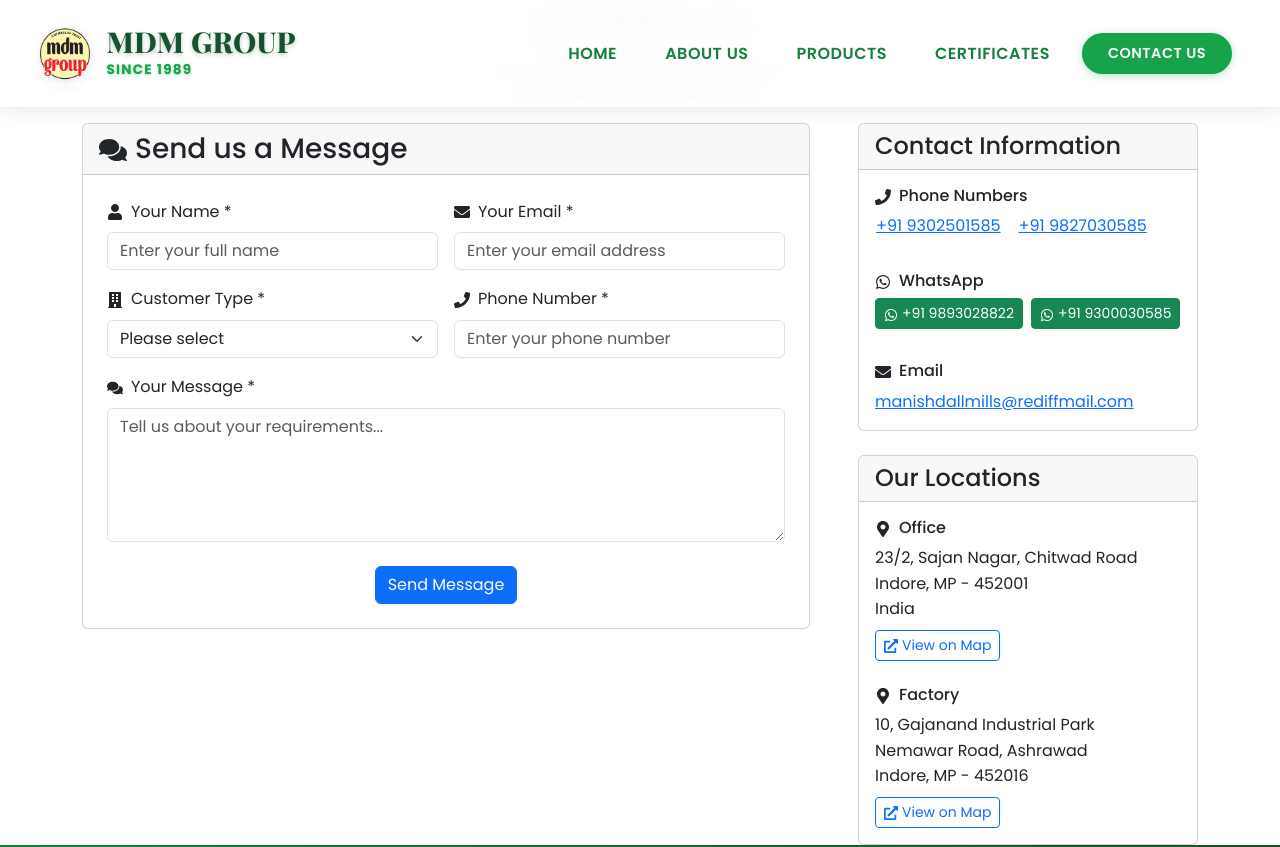
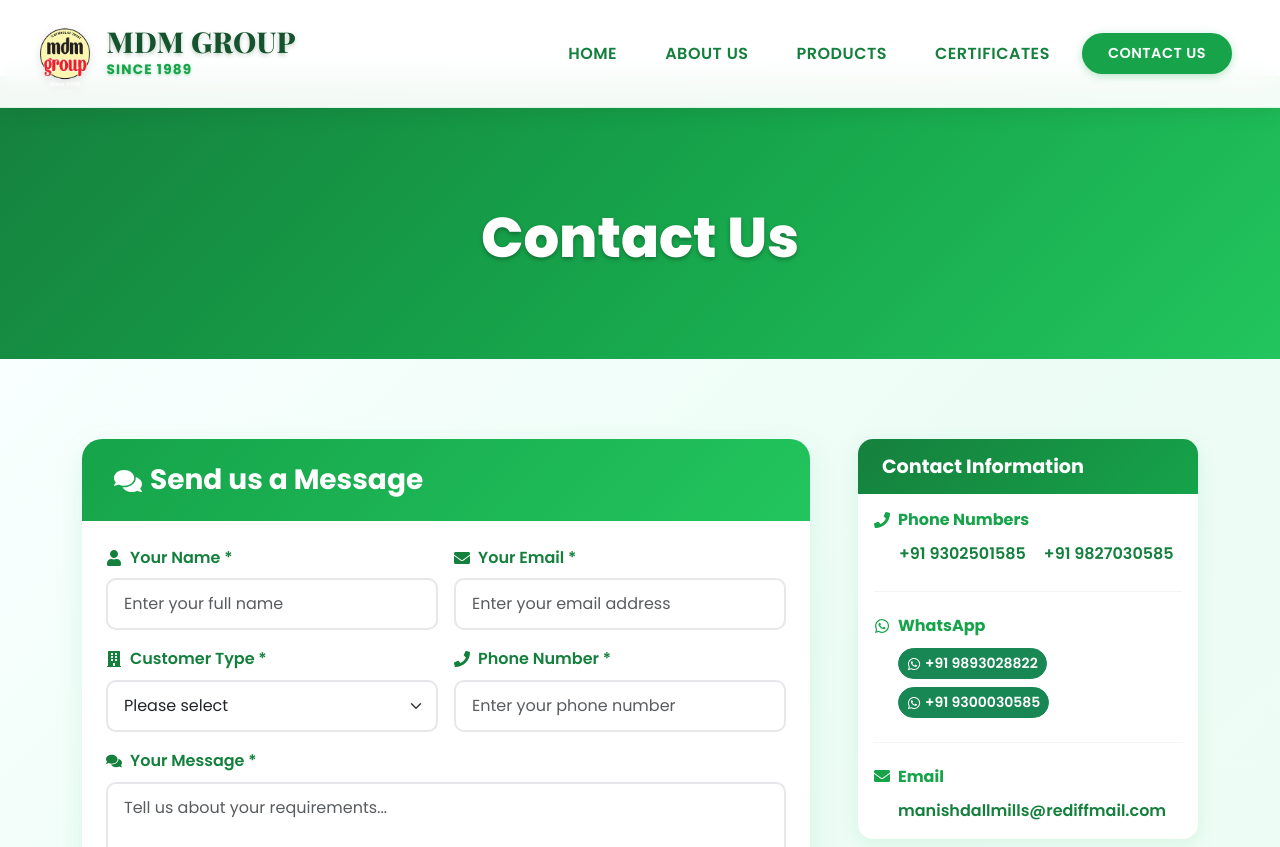
Before and after one commit to sanskriti100903/mdm-website, a React (Create React App) app: page /contact in a window 1280 px wide. Shown: the top 847 px of the page. Built offline with nearby package versions, Linux system fonts and the light colour scheme.

Commit message:
contact us page sorted and finalised

```diff
--- a/src/App.css
+++ b/src/App.css
@@ -1478,6 +1478,10 @@ html {
   position: relative;
 }
 
+.footer-menu-link:visited {
+  color: rgba(255, 255, 255, 0.8);
+}
+
 .footer-menu-link:hover {
   color: #ffc107;
   transform: translateX(5px);
@@ -1866,3 +1870,246 @@ html {
     max-height: 120px;
   }
 }
+
+/* Contact Us Page Styles */
+.contact-us-page {
+  min-height: 100vh;
+}
+
+.contact-hero-section {
+  background: linear-gradient(135deg, #15803d 0%, #16a34a 50%, #22c55e 100%);
+  color: white;
+  padding: 8rem 0 4rem 0;
+  margin-top: 76px;
+}
+
+.contact-hero-title {
+  font-size: 3.5rem;
+  font-weight: 800;
+  margin-bottom: 1.5rem;
+  text-shadow: 0 2px 4px rgba(0, 0, 0, 0.3);
+}
+
+.contact-hero-description {
+  font-size: 1.3rem;
+  line-height: 1.6;
+  opacity: 0.95;
+  max-width: 600px;
+  margin: 0 auto;
+}
+
+.contact-main-section {
+  padding: 5rem 0;
+  background: linear-gradient(135deg, #f8fffe 0%, #ecfdf5 50%, #f0fdf4 100%);
+}
+
+.contact-form-card {
+  border: none;
+  border-radius: 20px;
+  box-shadow: 0 10px 30px rgba(22, 163, 74, 0.1);
+  overflow: hidden;
+}
+
+.contact-form-header {
+  background: linear-gradient(135deg, #16a34a, #22c55e);
+  color: white;
+  padding: 1.5rem 2rem;
+  border-bottom: none;
+}
+
+.contact-form-header h3 {
+  font-weight: 700;
+  margin: 0;
+}
+
+.contact-form-label {
+  font-weight: 600;
+  color: #15803d;
+  margin-bottom: 0.5rem;
+  display: flex;
+  align-items: center;
+}
+
+.contact-form-input {
+  border: 2px solid #e5e7eb;
+  border-radius: 10px;
+  padding: 0.75rem 1rem;
+  font-size: 1rem;
+  transition: all 0.3s ease;
+}
+
+.contact-form-input:focus {
+  border-color: #16a34a;
+  box-shadow: 0 0 0 0.2rem rgba(22, 163, 74, 0.25);
+}
+
+.contact-submit-btn {
+  background: linear-gradient(135deg, #16a34a, #22c55e);
+  border: none;
+  padding: 1rem 3rem;
+  font-weight: 700;
+  font-size: 1.1rem;
+  border-radius: 50px;
+  transition: all 0.3s ease;
+  box-shadow: 0 4px 15px rgba(22, 163, 74, 0.3);
+  text-transform: uppercase;
+  letter-spacing: 0.5px;
+}
+
+.contact-submit-btn:hover {
+  background: linear-gradient(135deg, #22c55e, #4ade80);
+  transform: translateY(-2px);
+  box-shadow: 0 6px 20px rgba(22, 163, 74, 0.4);
+}
+
+.contact-info-sidebar {
+  position: sticky;
+  top: 2rem;
+}
+
+.contact-info-card {
+  border: none;
+  border-radius: 15px;
+  box-shadow: 0 5px 20px rgba(22, 163, 74, 0.1);
+  overflow: hidden;
+}
+
+.contact-info-header {
+  background: linear-gradient(135deg, #15803d, #16a34a);
+  color: white;
+  padding: 1rem 1.5rem;
+  border-bottom: none;
+}
+
+.contact-info-header h4 {
+  font-weight: 700;
+  margin: 0;
+  font-size: 1.2rem;
+}
+
+.contact-info-item {
+  border-bottom: 1px solid #f3f4f6;
+  padding-bottom: 1rem;
+}
+
+.contact-info-item:last-child {
+  border-bottom: none;
+  padding-bottom: 0;
+}
+
+.contact-info-subtitle {
+  color: #16a34a;
+  font-weight: 700;
+  font-size: 1rem;
+  margin-bottom: 0.75rem;
+  display: flex;
+  align-items: center;
+}
+
+.contact-info-content {
+  margin-left: 1.5rem;
+}
+
+.contact-info-link {
+  color: #15803d !important;
+  text-decoration: none !important;
+  font-weight: 600;
+  transition: all 0.3s ease;
+}
+
+.contact-info-link:hover {
+  color: #22c55e !important;
+  transform: translateX(3px);
+}
+
+.contact-whatsapp-btn {
+  border-radius: 20px;
+  font-weight: 600;
+  transition: all 0.3s ease;
+}
+
+.contact-whatsapp-btn:hover {
+  transform: translateY(-2px);
+  box-shadow: 0 4px 12px rgba(34, 197, 94, 0.3);
+}
+
+.contact-email-link {
+  color: #15803d;
+  text-decoration: none;
+  font-weight: 600;
+  transition: all 0.3s ease;
+}
+
+.contact-email-link:hover {
+  color: #22c55e;
+  text-decoration: underline;
+}
+
+.contact-address-text {
+  color: #6b7280;
+  line-height: 1.6;
+  margin: 0;
+}
+
+.contact-map-btn {
+  border-radius: 20px;
+  font-weight: 600;
+  transition: all 0.3s ease;
+  border-color: #16a34a;
+  color: #16a34a;
+}
+
+.contact-map-btn:hover {
+  background: #16a34a;
+  border-color: #16a34a;
+  color: white;
+  transform: translateY(-2px);
+  box-shadow: 0 4px 12px rgba(22, 163, 74, 0.3);
+}
+
+/* Contact Us Responsive Styles */
+@media (max-width: 768px) {
+  .contact-hero-section {
+    padding: 6rem 0 3rem 0;
+  }
+
+  .contact-hero-title {
+    font-size: 2.5rem;
+  }
+
+  .contact-hero-description {
+    font-size: 1.1rem;
+  }
+
+  .contact-main-section {
+    padding: 3rem 0;
+  }
+
+  .contact-info-sidebar {
+    position: static;
+    margin-top: 2rem;
+  }
+
+  .contact-submit-btn {
+    padding: 0.8rem 2rem;
+    font-size: 1rem;
+  }
+}
+
+@media (max-width: 576px) {
+  .contact-hero-title {
+    font-size: 2rem;
+  }
+
+  .contact-hero-description {
+    font-size: 1rem;
+  }
+
+  .contact-form-header {
+    padding: 1rem 1.5rem;
+  }
+
+  .contact-info-content {
+    margin-left: 1rem;
+  }
+}
--- a/src/components/ContactUs.js
+++ b/src/components/ContactUs.js
@@ -108,10 +108,6 @@ const ContactUs = () => {
           <Row className="justify-content-center text-center">
             <Col lg={8}>
               <h1 className="contact-hero-title">Contact Us</h1>
-              <p className="contact-hero-description">
-                Get in touch with us for premium quality pulses, rice, and wheat.
-                We're here to serve your business needs with excellence.
-              </p>
             </Col>
           </Row>
         </Container>
--- a/src/components/Footer.js
+++ b/src/components/Footer.js
@@ -1,5 +1,6 @@
 import React from 'react';
 import { Container, Row, Col, Button } from 'react-bootstrap';
+import { Link } from 'react-router-dom';
 import {
   FaMapMarkerAlt,
   FaPhone,
@@ -22,6 +23,33 @@ const Footer = () => {
     window.open(`tel:+91${number}`, '_self');
   };
 
+  const handleSectionNavClick = (sectionId) => {
+    // If we're not on the home page, navigate to home first then scroll to section
+    if (window.location.pathname !== '/') {
+      window.location.href = `/#${sectionId}`;
+    } else {
+      // If we're on the home page, scroll to the section
+      const element = document.getElementById(sectionId);
+      if (element) {
+        element.scrollIntoView({ behavior: 'smooth' });
+      }
+    }
+  };
+
+  const handleHomeClick = () => {
+    // Scroll to top when home is clicked
+    setTimeout(() => {
+      window.scrollTo({ top: 0, behavior: 'smooth' });
+    }, 50);
+  };
+
+  const handleContactClick = () => {
+    // Scroll to top when contact is clicked (after page loads)
+    setTimeout(() => {
+      window.scrollTo({ top: 0, behavior: 'smooth' });
+    }, 100);
+  };
+
   return (
     <footer id="contact" className="footer-section-fullwidth">
       <div className="footer-main py-5">
@@ -32,11 +60,11 @@ const Footer = () => {
             <Col lg={3} md={6} className="mb-4">
               <h5 className="footer-title">Quick Links</h5>
               <ul className="footer-menu">
-                <li><a href="#home" className="footer-menu-link">Home</a></li>
-                <li><a href="#products" className="footer-menu-link">Products</a></li>
-                <li><a href="#about" className="footer-menu-link">About Us</a></li>
-                <li><a href="#contact" className="footer-menu-link">Contact</a></li>
-                <li><a href="#quality" className="footer-menu-link">Quality</a></li>
+                <li><Link to="/" className="footer-menu-link" onClick={handleHomeClick}>Home</Link></li>
+                <li><span onClick={() => handleSectionNavClick('products')} className="footer-menu-link" style={{cursor: 'pointer'}}>Products</span></li>
+                <li><span onClick={() => handleSectionNavClick('about')} className="footer-menu-link" style={{cursor: 'pointer'}}>About Us</span></li>
+                <li><Link to="/contact" className="footer-menu-link" onClick={handleContactClick}>Contact</Link></li>
+                <li><span onClick={() => handleSectionNavClick('quality')} className="footer-menu-link" style={{cursor: 'pointer'}}>Quality</span></li>
               </ul>
             </Col>
 
--- a/src/components/Header.js
+++ b/src/components/Header.js
@@ -22,6 +22,20 @@ const Header = () => {
     setExpanded(false);
   };
 
+  const handleSectionNavClick = (sectionId) => {
+    setExpanded(false);
+    // If we're not on the home page, navigate to home first
+    if (window.location.pathname !== '/') {
+      window.location.href = `/#${sectionId}`;
+    } else {
+      // If we're on the home page, scroll to the section
+      const element = document.getElementById(sectionId);
+      if (element) {
+        element.scrollIntoView({ behavior: 'smooth' });
+      }
+    }
+  };
+
   return (
     <Navbar
       expand="lg"
@@ -31,7 +45,7 @@ const Header = () => {
       onToggle={(expanded) => setExpanded(expanded)}
     >
       <Container>
-        <Navbar.Brand href="#home" className="brand-logo">
+        <Navbar.Brand as={Link} to="/" className="brand-logo">
           <div className="logo-brand-container">
             <OptimizedLogo
               height="65px"
@@ -52,16 +66,16 @@ const Header = () => {
 
         <Navbar.Collapse id="basic-navbar-nav">
           <Nav className="ms-auto align-items-center">
-            <Nav.Link href="#home" onClick={handleNavClick} className="nav-item">
+            <Nav.Link as={Link} to="/" onClick={handleNavClick} className="nav-item">
               Home
             </Nav.Link>
-            <Nav.Link href="#about" onClick={handleNavClick} className="nav-item">
+            <Nav.Link onClick={() => handleSectionNavClick('about')} className="nav-item" style={{cursor: 'pointer'}}>
               About Us
             </Nav.Link>
-            <Nav.Link href="#products" onClick={handleNavClick} className="nav-item">
+            <Nav.Link onClick={() => handleSectionNavClick('products')} className="nav-item" style={{cursor: 'pointer'}}>
               Products
             </Nav.Link>
-            <Nav.Link href="#certificates" onClick={handleNavClick} className="nav-item">
+            <Nav.Link onClick={() => handleSectionNavClick('certificates')} className="nav-item" style={{cursor: 'pointer'}}>
               Certificates
             </Nav.Link>
             <Button
--- a/src/components/HeroSection.js
+++ b/src/components/HeroSection.js
@@ -1,5 +1,6 @@
 import React, { useState, useEffect } from 'react';
 import { Container, Row, Col, Button } from 'react-bootstrap';
+import { Link } from 'react-router-dom';
 import { FaArrowRight, FaGlobe, FaShieldAlt, FaStar } from 'react-icons/fa';
 
 const HeroSection = () => {
@@ -171,7 +172,7 @@ const HeroSection = () => {
                 <Button variant="primary" size="lg" className="me-3 mb-3 cta-button">
                   Explore Products <FaArrowRight className="ms-2" />
                 </Button>
-                <Button variant="outline-light" size="lg" className="mb-3 contact-button">
+                <Button as={Link} to="/contact" variant="outline-light" size="lg" className="mb-3 contact-button">
                   Contact Us
                 </Button>
               </div>
```
